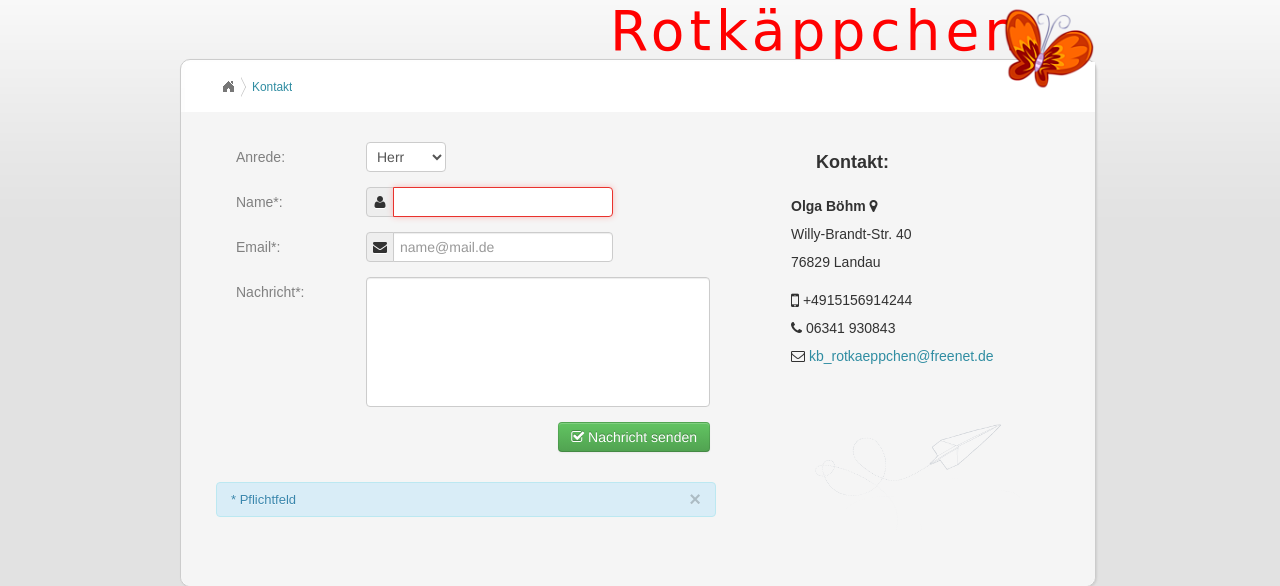
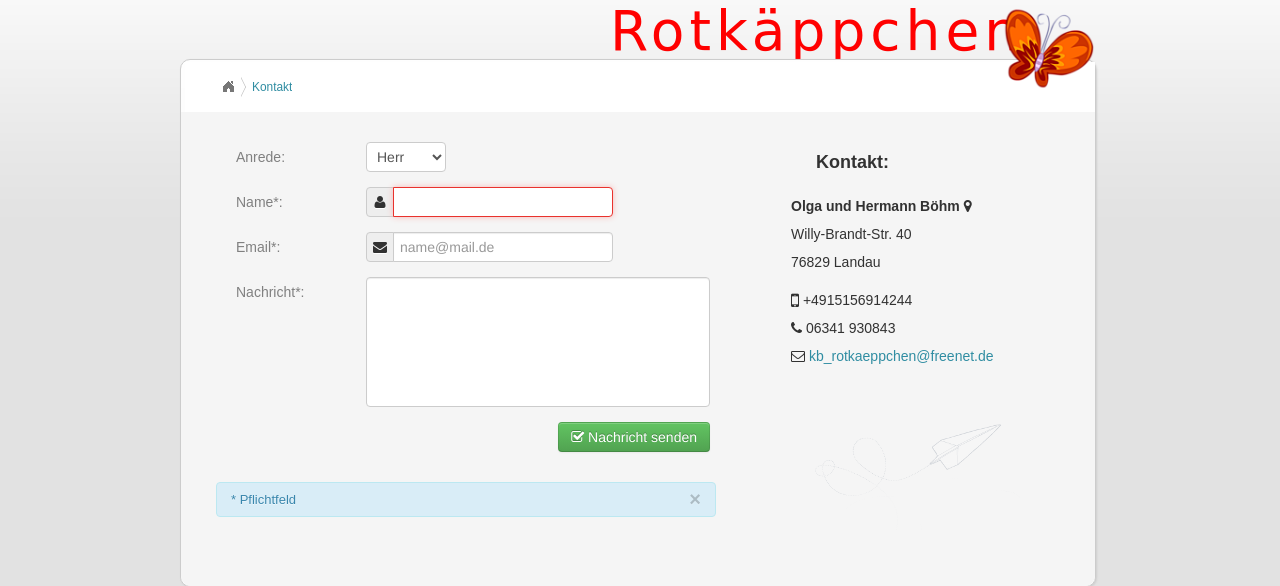
Before and after one commit to bomi1012/wp_olga, a PHP site: page /kontakt.php in a window 1280 px wide. Shown: the part 397-983 px from the top of the page. Run offline with PHP 8.4, Linux system fonts and the light colour scheme; some libraries are stand-ins or nearby versions; some web fonts are replaced.

Commit message:
fignja malenkaja

```diff
--- a/constanten/Constanten.php
+++ b/constanten/Constanten.php
@@ -74,7 +74,7 @@ Ersetzen Sie das Zeichen ß durch die Zeichenfolge &szlig;
     const KW_ROTKAEPPCHEN = "Rotk&auml;ppchen";
     const KW_SONNE = "Sonne";
     const KW_SCHMETTERLING = "Schmetterling";
-    const KW_NAME = "Olga B&ouml;hm";
+    const KW_NAME = "Olga und Hermann B&ouml;hm";
     const KW_VORWORT = "Vorwort";
     const KW_RAHMENBEDINGUNGEN = "Rahmenbedingungen";
     const KW_AUF_ZU = "&Ouml;ffnungs- und Schlie&szlig;zeiten";
--- a/resources/text/c1_konzept.php
+++ b/resources/text/c1_konzept.php
@@ -271,7 +271,7 @@
     <?php
     echo $p;
     echo $model->FirstLetter("Der aktive Austausch mit Ihnen, den Eltern, ist in der Kinderbetreuung sehr wichtig.
-        Für Elterngespräche sind wir deshalb immer offen. „Tür- und Angelgespräche“ sind jederzeit willkommen.
+        Für Elterngespräche sind wir deshalb immer offen. &ldquo;Tür- und Angelgespräche&bdquo; sind jederzeit willkommen.
         Eine ständige Kommunikation ist notwendig, um eine positive Arbeit im Interesse der Kinder, der Eltern und uns als
         Tagespflegepersonen zu gestalten. Bei der Übergabe Ihres Kindes an uns sollte ein kurzer Informationsaustausch zwischen
         Ihnen und uns stattfinden. Gespräche sind wichtig, um auf die Bedürfnisse Ihres Kindes besonders eingehen zu können
```
